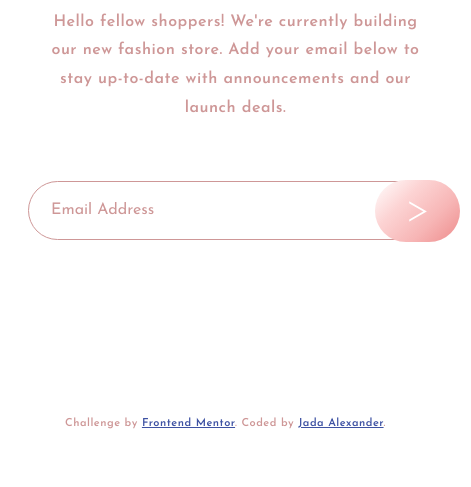
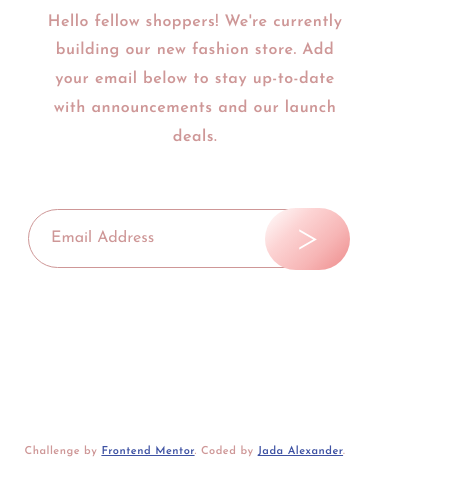
Before and after one commit to jalexandertech/BaseApparelProject, a plain HTML site: page index.html in a window 390 px wide. Shown: the part 792-1279 px from the top of the page, 471 px wide, since content can reach past the window. Before the commit the page ends 1250 px from the top, so only its background shows below. Drawn offline with Linux system fonts and the light colour scheme.

Commit message:
Change width to input

```diff
--- a/style.css
+++ b/style.css
@@ -61,12 +61,12 @@
          input{
 
                 margin: 28px!important;
-                width: 415px !important;
+                width: 300px !important;
                 padding: 22px !important;
          }
          .button{
              position: relative !important;
-             left: 375px !important;
+             left: 265px !important;
              bottom:88px !important;
              width: 85px!important;
              height: 62px !important;
```
